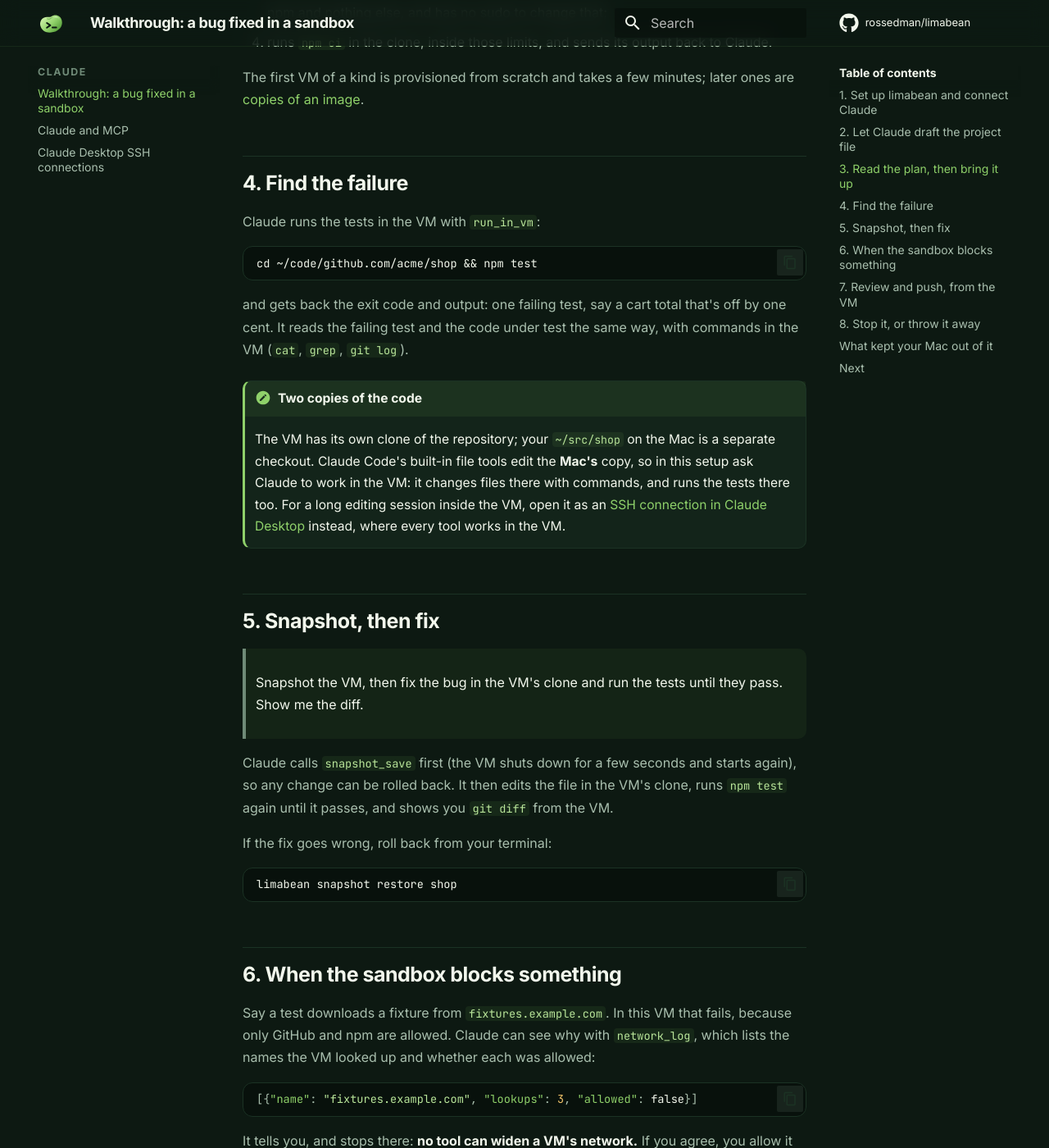
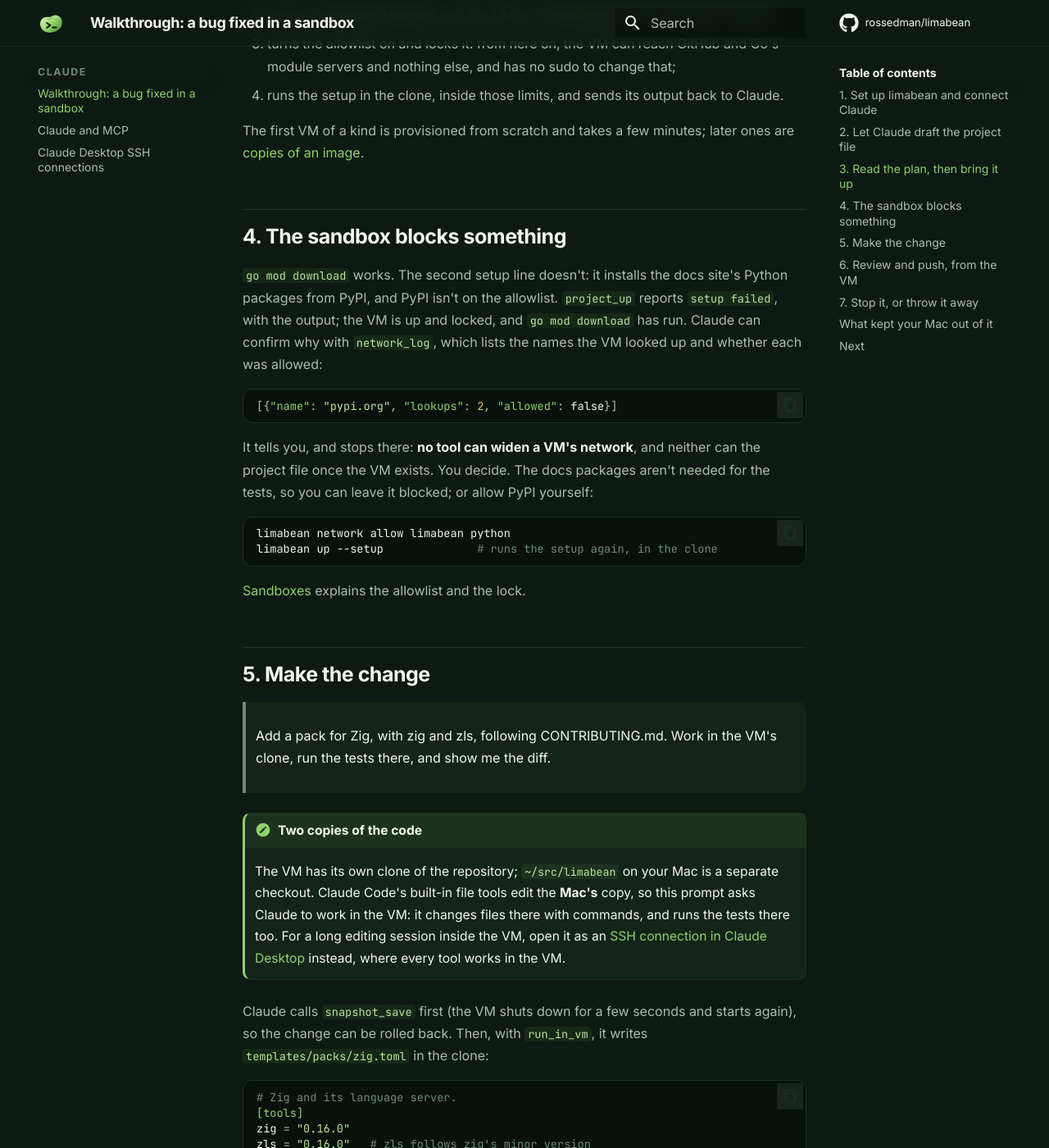
Before and after one commit to rossedman/limabean, an MkDocs documentation site: the page built from docs/walkthrough.md, in a window 1280 px wide and 1400 px high, scrolled down 2418 px. Shown: the whole window at 82% size. Built offline with MkDocs 1.6.1 and Material for MkDocs 9.7.7, drawn with Linux system fonts in a browser that asks for light colours; comment, search, counter and statistics services are not loaded; some of the changed text lies outside the part shown.

Commit message:
Base the walkthrough on limabean's own repository
A made-up repository and output weren't convincing. The walkthrough now
follows a real task on a real repository, with the output limabean prints
for it.

- project_init's real draft for limabean (go and python, from go.mod and
  docs/requirements.txt), locked to the github and go presets
- the sandbox really blocks something: the docs' Python packages can't
  reach PyPI, so setup fails, network_log shows pypi.org, and only the
  user can allow it (then limabean up --setup)
- the change is adding a Zig pack as CONTRIBUTING.md describes; the real
  TestSchemaIsCurrent failure and its fix, and the real diff
- limabean code rossedman/limabean opens the VM's clone

Co-Authored-By: Claude Opus 5.5 <noreply@anthropic.com>
Claude-Session: https://claude.ai/code/session_012CmKmVf18wFFWsPa64eeD8

````diff
--- a/docs/walkthrough.md
+++ b/docs/walkthrough.md
@@ -1,16 +1,19 @@
-# Walkthrough: Claude fixes a bug in a sandbox
+# Walkthrough: Claude makes a change in a sandbox
 
-This page follows one task from start to finish: Claude Code, on your Mac,
-takes a repository with a failing test, gives it a VM that can only reach
-GitHub and npm, finds the bug, fixes it and shows you the change. Nothing
-it runs touches your Mac, and you approve each step that changes something.
+This page follows one real task from start to finish, on a real repository:
+limabean's own. Claude Code, on your Mac, gives the repository a VM that can
+only reach GitHub and Go's module servers, adds a pack for Zig the way
+[CONTRIBUTING.md](https://github.com/rossedman/limabean/blob/main/CONTRIBUTING.md)
+describes, finds the test that breaks, fixes it and shows you the change.
+Nothing it runs touches your Mac, and you approve each step that changes
+something.
 
-The example is `acme/shop`, a small Node app checked out at `~/src/shop`.
-Use any repository of yours instead; the steps are the same.
+The output on this page is what limabean prints for this repository. Use any
+repository of yours instead; the steps are the same.
 
 You need a Mac with limabean, [Lima](getting-started.md) and
-[Claude Code](https://code.claude.com). It takes about ten minutes, most of
-it the first VM's provisioning.
+[Claude Code](https://code.claude.com). It takes about fifteen minutes, most
+of it the first VM's provisioning.
 
 ## 1. Set up limabean and connect Claude
 
@@ -24,66 +27,70 @@ limabean init      # settings, SSH config, then a check of everything
 claude mcp add --scope user limabean -- limabean mcp
 ```
 
-Start Claude Code in the repository, and check the tools are there with
-`/mcp`:
+Then clone limabean, and start Claude Code in it. `/mcp` lists limabean's
+tools:
 
 ```bash
-cd ~/src/shop
+git clone https://github.com/rossedman/limabean ~/src/limabean
+cd ~/src/limabean
 claude
 ```
 
 ## 2. Let Claude draft the project file
 
-The repository has no `.limabean.yaml` yet. Ask for one:
+limabean's repository has no `.limabean.yaml`. Ask for one:
 
 > Draft a .limabean.yaml for this repository. It should only reach GitHub
-> and npm, and be locked.
+> and Go's module servers, and be locked.
 
 Claude calls `project_init` with the checkout's path. limabean reads the
-repository's files (here, `package.json` with Vite and a
-`package-lock.json`) and returns a draft, without writing anything:
+repository's files and returns a draft, writing nothing. It found `go.mod`,
+and `docs/requirements.txt` for the docs site:
 
 ```yaml
 # yaml-language-server: $schema=https://rossedman.github.io/limabean/limabean.schema.json
 # Written by limabean init --project from what's in this repository.
 # Check it, then: limabean up   (every key: limabean up --help)
-packs: [node]
-ports: [5173]
+packs: [go, python]
 setup: |
-  npm ci
+  go mod download
+  (cd docs && uv venv && uv pip install -r requirements.txt)
 ```
 
-Claude adds the network you asked for and writes the file with its own
-editing tool, which asks you first, as any edit does:
+Claude adds the network you asked for (the `github` and `go` presets) and
+writes the file with its own editing tool, which asks you first, as any edit
+does:
 
 ```yaml
-packs: [node]
-ports: [5173]
+packs: [go, python]
 network:
-  allow: [github, npm]
+  allow: [github, go]
   locked: true
 setup: |
-  npm ci
+  go mod download
+  (cd docs && uv venv && uv pip install -r requirements.txt)
 ```
 
-That's the whole description of the VM. `limabean init --project` does the
-same draft in your terminal; [Projects](projects.md) covers every key.
+The file is only on your Mac; you don't have to commit it.
+`limabean init --project` makes the same draft in your terminal, and
+[Projects](projects.md) covers every key.
 
 ## 3. Read the plan, then bring it up
 
-> Bring up the VM for this checkout and run the tests.
+> Bring up the VM for this checkout.
 
 Claude calls `project_plan` first and shows you what `up` would do,
-changing nothing:
+changing nothing. The VM is named after the directory:
 
 ```
-shop (from ~/src/shop/.limabean.yaml)
+limabean (from ~/src/limabean/.limabean.yaml)
     env: scratch
-    packs: core, node
-    network: only github, npm, locked
-    clone: github.com/acme/shop
+    packs: core, go, python
+    network: only github, go, locked
+    clone: github.com/rossedman/limabean
     setup, run in the VM:
-      npm ci
+      go mod download
+      (cd docs && uv venv && uv pip install -r requirements.txt)
 Nothing created (--preview)
 ```
 
@@ -91,92 +98,121 @@ Then it calls `project_up`. **Claude Code asks you before every call to
 this tool**, whatever its permission mode, so you approve with the plan in
 front of you. limabean then:
 
-1. creates the VM `shop`, with Node from the `node` pack;
-2. clones `acme/shop` into the VM at `~/code/github.com/acme/shop`, with
-   your forwarded SSH agent or [GitHub token](github.md); your keys stay
-   on the Mac;
-3. turns the network allowlist on and locks it: from here on, the VM can
-   reach GitHub and npm and nothing else, and has no sudo to change that;
-4. runs `npm ci` in the clone, inside those limits, and sends its output
+1. creates the VM `limabean`, with Go and uv from the packs;
+2. clones `rossedman/limabean` into the VM at
+   `~/code/github.com/rossedman/limabean`;
+3. turns the allowlist on and locks it: from here on, the VM can reach
+   GitHub and Go's module servers and nothing else, and has no sudo to
+   change that;
+4. runs the setup in the clone, inside those limits, and sends its output
    back to Claude.
 
 The first VM of a kind is provisioned from scratch and takes a few minutes;
 later ones are [copies of an image](lifecycle.md#fast-vms-images).
 
-## 4. Find the failure
+## 4. The sandbox blocks something
 
-Claude runs the tests in the VM with `run_in_vm`:
+`go mod download` works. The second setup line doesn't: it installs the
+docs site's Python packages from PyPI, and PyPI isn't on the allowlist.
+`project_up` reports `setup failed`, with the output; the VM is up and
+locked, and `go mod download` has run. Claude can confirm
+why with `network_log`, which lists the names the VM looked up and whether
+each was allowed:
 
-```
-cd ~/code/github.com/acme/shop && npm test
+```json
+[{"name": "pypi.org", "lookups": 2, "allowed": false}]
 ```
 
-and gets back the exit code and output: one failing test, say a cart
-total that's off by one cent. It reads the failing test and the code under
-test the same way, with commands in the VM (`cat`, `grep`, `git log`).
+It tells you, and stops there: **no tool can widen a VM's network**, and
+neither can the project file once the VM exists. You decide. The docs
+packages aren't needed for the tests, so you can leave it blocked; or allow
+PyPI yourself:
+
+```bash
+limabean network allow limabean python
+limabean up --setup              # runs the setup again, in the clone
+```
+[Sandboxes](network.md) explains the allowlist and the lock.
+
+## 5. Make the change
+
+> Add a pack for Zig, with zig and zls, following CONTRIBUTING.md. Work in
+> the VM's clone, run the tests there, and show me the diff.
 
 !!! note "Two copies of the code"
-    The VM has its own clone of the repository; your `~/src/shop` on the
-    Mac is a separate checkout. Claude Code's built-in file tools edit the
-    **Mac's** copy, so in this setup ask Claude to work in the VM: it
-    changes files there with commands, and runs the tests there too. For a
-    long editing session inside the VM, open it as an
+    The VM has its own clone of the repository; `~/src/limabean` on your Mac
+    is a separate checkout. Claude Code's built-in file tools edit the
+    **Mac's** copy, so this prompt asks Claude to work in the VM: it changes
+    files there with commands, and runs the tests there too. For a long
+    editing session inside the VM, open it as an
     [SSH connection in Claude Desktop](claude-desktop.md) instead, where
     every tool works in the VM.
 
-## 5. Snapshot, then fix
+Claude calls `snapshot_save` first (the VM shuts down for a few seconds and
+starts again), so the change can be rolled back. Then, with `run_in_vm`, it
+writes `templates/packs/zig.toml` in the clone:
 
-> Snapshot the VM, then fix the bug in the VM's clone and run the tests
-> until they pass. Show me the diff.
+```toml
+# Zig and its language server.
+[tools]
+zig = "0.16.0"
+zls = "0.16.0"   # zls follows zig's minor version
+```
 
-Claude calls `snapshot_save` first (the VM shuts down for a few seconds
-and starts again), so any change can be rolled back. It then edits the file in the VM's clone,
-runs `npm test` again until it passes, and shows you `git diff` from the
-VM.
+adds a row for it to `docs/packs.md`, as CONTRIBUTING.md asks, and runs the
+tests:
 
-If the fix goes wrong, roll back from your terminal:
+```
+cd ~/code/github.com/rossedman/limabean && go test ./...
+```
+
+One fails:
+
+```
+--- FAIL: TestSchemaIsCurrent (0.00s)
+    schema_test.go:62: docs/limabean.schema.json is out of date: go test ./internal/cli -run TestSchema -update-schema
+FAIL
+FAIL	github.com/rossedman/limabean/internal/cli	6.263s
+```
+
+The project file's schema lists the built-in packs, so a new pack changes
+it. The failure says how to fix that; Claude runs it, then the tests again:
+
+```
+go test ./internal/cli -run TestSchema -update-schema
+go test ./...
+ok  	github.com/rossedman/limabean/internal/cli	6.250s
+```
+
+and shows you the change, with `git diff --stat` and `git diff`:
+
+```
+ docs/limabean.schema.json | 3 ++-
+ docs/packs.md             | 1 +
+ templates/packs/zig.toml  | 4 ++++
+```
+
+If anything had gone wrong, you'd roll back from your terminal:
 
 ```bash
-limabean snapshot restore shop
+limabean snapshot restore limabean
 ```
 
-## 6. When the sandbox blocks something
+## 6. Review and push, from the VM
 
-Say a test downloads a fixture from `fixtures.example.com`. In this VM that
-fails, because only GitHub and npm are allowed. Claude can see why with
-`network_log`, which lists the names the VM looked up and whether each was
-allowed:
-
-```json
-[{"name": "fixtures.example.com", "lookups": 3, "allowed": false}]
-```
-
-It tells you, and stops there: **no tool can widen a VM's network.** If
-you agree, you allow it yourself:
+The change is in the VM's clone. Look at it and push a branch from there:
 
 ```bash
-limabean network allow shop fixtures.example.com
-```
-
-The same holds for the project file: a `.limabean.yaml` that later asks for
-more domains isn't applied by `up`; it prints the command for you to run.
-[Sandboxes](network.md) explains the allowlist and the lock.
-
-## 7. Review and push, from the VM
-
-The fix is in the VM's clone. Look at it and push it from there:
-
-```bash
-limabean code acme/shop          # opens the VM's clone in VS Code, Cursor or another editor
-limabean ssh                     # or a shell in the VM
+limabean code rossedman/limabean   # opens the VM's clone in VS Code, Cursor or another editor
+limabean ssh                       # or a shell in the VM
 ```
 
 Inside the checkout, both pick the project's VM without a name. In the VM,
-`git push` goes through your forwarded SSH agent (or your GitHub token), so
-a branch can be pushed without your keys ever entering it; GitHub is on
-this VM's allowlist.
+`git push` goes through your forwarded SSH agent (or your
+[GitHub token](github.md)), so a branch can be pushed without your keys
+ever entering it; GitHub is on this VM's allowlist.
 
-## 8. Stop it, or throw it away
+## 7. Stop it, or throw it away
 
 > Stop the VM.
 
@@ -184,8 +220,8 @@ Claude calls `project_down`; everything in the VM is kept for next time,
 when `project_up` (or `limabean up` in the checkout) starts it again.
 `limabean ps` shows its state from your terminal.
 
-To delete it, run `limabean rm shop`. It checks for unpushed work first,
-and asks. Claude can't delete VMs unless you start the server with
+To delete it, run `limabean rm limabean`. It checks for unpushed work
+first, and asks. Claude can't delete VMs unless you start the server with
 [`--allow-destructive`](mcp.md#tools-that-destroy-work), and even then
 Claude Code asks you each time.
 
@@ -195,13 +231,12 @@ Claude Code asks you each time.
   `project_init` only reads the checkout, and only a git checkout.
 - **You approved the changes.** `project_up` asks every time, and Claude's
   edit to `.limabean.yaml` went through Claude Code's own approval.
-- **The VM could reach two services**, and nothing in it, Claude included,
-  could change that.
-- **Your keys and secrets stayed on the Mac.** Pushes used your SSH agent
-  or a scoped token;
-  secret values, had the project named any, go to the VM over stdin and
-  never into Claude's view.
-- **A snapshot** made any step undoable.
+- **The VM could reach two services.** When setup wanted a third, it was
+  blocked, and only you could allow it.
+- **Your keys stayed on the Mac.** The clone and the push used your SSH
+  agent or a scoped token, and secret values, had the project named any,
+  go to the VM over stdin and never into Claude's view.
+- **A snapshot** made the change undoable.
 
 ## Next
 
````
